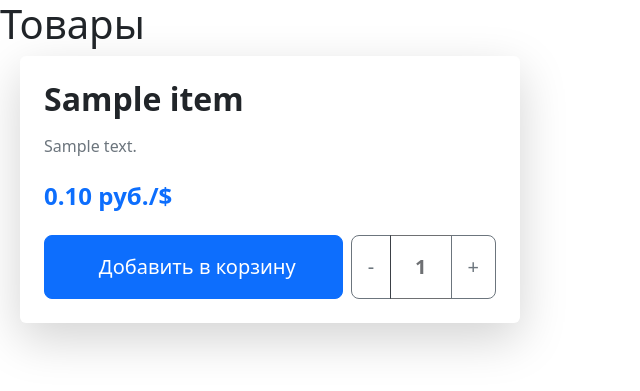
After one commit to KnightCode1024/stripe-payment-service, a Django app: page /item/ in a window 1280 px wide. The commit adds this page. Shown: the top 391 px of the page, without its empty margins (0-640 px from the left). Run offline with Django 5.2, Linux system fonts and the light colour scheme; tables that the repository leaves empty hold one stand-in row (values such as "Sample post"); parts of the project's set-up code (start-up, migrations or seed data) failed here and were passed over; some libraries are stand-ins or nearby versions.

Commit message:
add items list

```diff
--- a/payment_service/config/urls.py
+++ b/payment_service/config/urls.py
@@ -1,8 +1,11 @@
 from django.contrib import admin
 from django.urls import path, include
+
+from . import views
 
 urlpatterns = [
     path("admin/", admin.site.urls),
     path("item/", include("items.urls")),
     path("buy/", include("payments.urls")),
+    path("/", views.RedirectToItemsView.as_view())
 ]
--- /dev/null
+++ b/payment_service/config/views.py
@@ -0,0 +1,5 @@
+from django.views.generic import RedirectView
+from django.urls import reverse_lazy
+
+class RedirectToItemsView(RedirectView):
+    url = reverse_lazy("items_list")
--- a/payment_service/items/models.py
+++ b/payment_service/items/models.py
@@ -32,7 +32,53 @@ class Item(models.Model):
         return f"{self.price_decimal:.2f} руб./$"
 
 
+class Order(models.Model):
+    created_at = models.DateTimeField(
+        auto_now_add=True,
+        verbose_name="Дата создания",
+    )
+    stripe_session_id = models.CharField(
+        max_length=255,
+        blank=True,
+        null=True,
+        verbose_name="ID сессии Stripe",
+    )
+    is_paid = models.BooleanField(
+        default=False,
+        verbose_name="Оплачен",
+    )
+
+    class Meta:
+        verbose_name = "Заказ"
+        verbose_name_plural = "Заказы"
+
+    def __str__(self):
+        return f"Заказ #{self.id} от {self.created_at.strftime('%d.%m.%Y %H:%M')}"
+
+    @property
+    def total_amount(self):
+        total = 0
+        for order_item in self.order_items.all():
+            total += order_item.total_price
+        return total
+
+    @property
+    def total_amount_display(self):
+        return Decimal(self.total_amount) / Decimal(100)
+
+
 class OrderItem(models.Model):
+    order = models.ForeignKey(
+        Order,
+        on_delete=models.CASCADE,
+        related_name="order_items",
+        verbose_name="Заказ",
+    )
+    item = models.ForeignKey(
+        Item,
+        on_delete=models.CASCADE,
+        verbose_name="Товар",
+    )
     quantity = models.IntegerField(
         verbose_name="Количество",
         default=1,
@@ -41,19 +87,22 @@ class OrderItem(models.Model):
         ],
         help_text="Количество единиц товара при заказе должно быть >= 1",
     )
-    item = models.OneToOneField(
-        Item,
-        on_delete=models.CASCADE,
-        primary_key=True,
-    )
 
+    class Meta:
+        verbose_name = "Позиция заказа"
+        verbose_name_plural = "Позиции заказов"
 
-class Order(models.Model):
-    order_item = models.ForeignKey(
-        OrderItem,
-        on_delete=models.CASCADE,
-        related_name="order_items",
-    )
+    def __str__(self):
+        return f"{self.item.name} x{self.quantity} (Заказ #{self.order.id})"
+
+    @property
+    def total_price(self):
+        return self.item.price * self.quantity
+
+    @property
+    def total_price_display(self):
+        return Decimal(self.total_price) / Decimal(100)
+
 
 
 # class Discount(models.Model):
--- a/payment_service/items/urls.py
+++ b/payment_service/items/urls.py
@@ -8,4 +8,9 @@ urlpatterns = [
         views.ItemView.as_view(),
         name="item_detail",
     ),
+    path(
+        "",
+        views.ItemListView.as_view(),
+        name="items_list",
+    )
 ]
--- a/payment_service/items/views.py
+++ b/payment_service/items/views.py
@@ -1,6 +1,7 @@
 from django.conf import settings
 from django.shortcuts import get_object_or_404
 from django.views.generic import DetailView
+from django.views.generic.list import ListView
 
 from .models import Item
 
@@ -18,3 +19,13 @@ class ItemView(DetailView):
         context = super().get_context_data(**kwargs)
         context["stripe_publishable_key"] = settings.STRIPE_PUBLISHABLE_KEY
         return context
+
+class ItemListView(ListView):
+    model = Item
+    template_name = "items.html"
+    context_object_name = "items"
+
+    def get_context_data(self, **kwargs):
+        context = super().get_context_data(**kwargs)
+        context["stripe_publishable_key"] = settings.STRIPE_PUBLISHABLE_KEY
+        return context
--- /dev/null
+++ b/payment_service/templates/components/item_card.html
@@ -0,0 +1,62 @@
+<div class="card border-0 shadow-lg" style="max-width: 500px;">
+    <div class="card-body p-4">
+        <h1 class="card-title h2 fw-bold text-dark mb-3">{{ item.name}}</h1>
+        <p class="card-text text-secondary mb-4">{{ item.description }}</p>
+
+        <div class="d-flex align-items-center mb-4">
+            <p class="h4 text-primary fw-bold mb-0">{{ item.price_display }}</p>
+        </div>
+
+        <div class="d-flex align-items-center gap-2">
+            <button id="buy-button-id-{{ item.pk }}" class="btn btn-primary btn-lg flex-grow-1 py-3">
+                <i class="bi bi-cart-check me-2"></i>Добавить в корзину
+            </button>
+
+            <div class="btn-group" role="group">
+                <button id="decrement-button-id-{{ item.pk }}" class="btn btn-outline-secondary btn-lg py-3" id="decrement-button">
+                    <span class="bi bi-dash-lg">-</span>
+                </button>
+                <button class="btn btn-outline-dark btn-lg py-3 px-4 disabled" id="quantity-display">
+                    <span id="count-items-id-{{ item.pk }}" class="fs-5 fw-bold">1</span>
+                </button>
+                <button id="increment-button-id-{{ item.pk }}" class="btn btn-outline-secondary btn-lg py-3" id="increment-button">
+                    <span class="bi bi-plus-lg">+</span>
+                </button>
+            </div>
+        </div>
+    </div>
+</div>
+
+<script type="text/javascript">
+    if (typeof window.stripe === 'undefined') {
+            window.stripe = Stripe('{{ stripe_publishable_key }}');
+        }
+
+    let countItems = 1
+    let countItemsElement = document.getElementById('count-items-id-{{ item.pk }}')
+    const incrementButton = document.getElementById('increment-button-id-{{ item.pk }}')
+    const decrementButton = document.getElementById('decrement-button-id-{{ item.pk }}')
+    const minItemValue = 1
+
+
+
+    incrementButton.addEventListener('click', function() {
+        countItems ++
+        countItemsElement.textContent = countItems;
+    })
+
+    decrementButton.addEventListener('click', function() {
+        if (countItems > 1) {
+            countItems --
+            countItemsElement.textContent = countItems;
+        }
+    })
+
+    const buyButton = document.getElementById('buy-button-id-{{ item.pk }}');
+
+    buyButton.addEventListener('click', function () {
+        fetch('/buy/{{ item.pk }}/', { method: 'GET' })
+            .then(response => response.json())
+            .then(session => stripe.redirectToCheckout({ sessionId: session.id }))
+    });
+</script>
--- /dev/null
+++ b/payment_service/templates/items.html
@@ -0,0 +1,20 @@
+<!DOCTYPE html>
+<html lang="en">
+<head>
+    <meta charset="UTF-8">
+    <meta name="viewport" content="width=device-width, initial-scale=1.0">
+    <title>Товары</title>
+    <link href="https://cdn.jsdelivr.net/npm/bootstrap@5.3.0-alpha1/dist/css/bootstrap.min.css" rel="stylesheet">
+    <script src="https://js.stripe.com/v3/"></script>
+</head>
+<body>
+    <h1>Товары</h1>
+    {% for item in items %}
+        <div class="container m-2">
+            {% include "components/item_card.html" %}
+        </div>
+    {% empty %}
+    <p>Товаров пока нет</p>
+    {% endfor %}
+</body>
+</html>
```
Also changed, not shown: payment_service/items/admin.py (+9 -1 lines), payment_service/templates/item.html (+1 -28 lines), payment_service/items/migrations/0001_initial.py, payment_service/items/migrations/0002_alter_item_price.py (deleted), payment_service/items/migrations/0003_orderitem_order.py (deleted).
